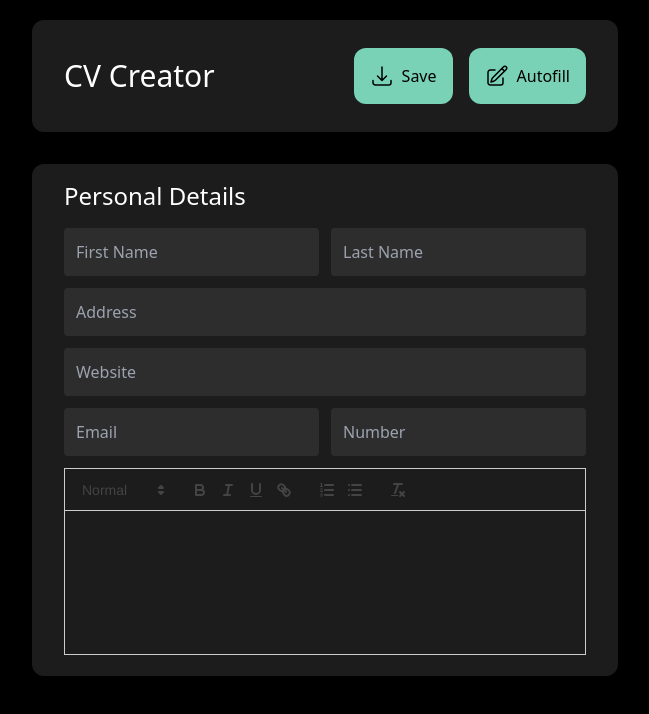
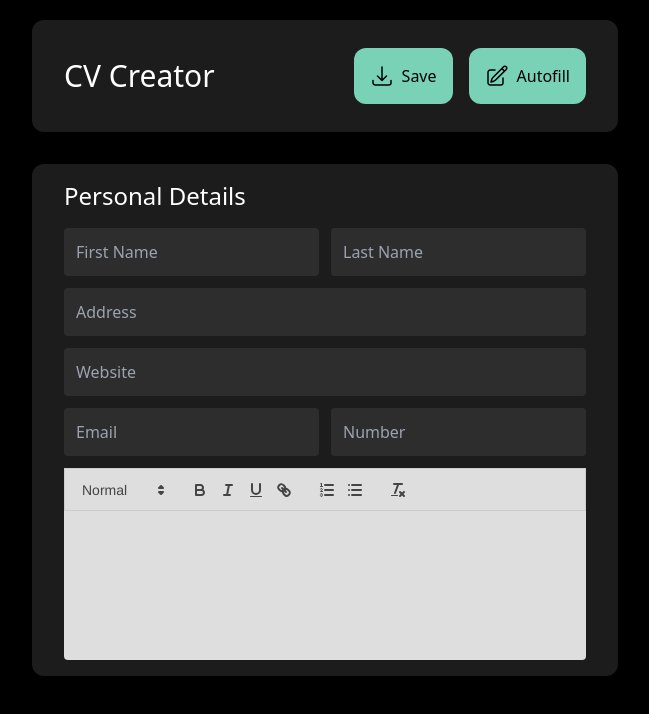
Before and after one commit to aScHEABL/cv-project, a React (Create React App) app: page / in a window 1280 px wide. Shown: the top 714 px of the page, without its empty margins (8-657 px from the left). Built offline with nearby package versions, Linux system fonts and the light colour scheme.

Commit message:
update: PersonalDetails v0

```diff
--- a/src/components/EditorSection.js
+++ b/src/components/EditorSection.js
@@ -1,7 +1,6 @@
 import React, { Component } from "react";
 import CVcreator from "./CVcreator";
 import PersonalDetails from "./PersonalDetails";
-import ProfessionSummary from "./ProfessionSummary";
 import Education from "./Education";
 
 class EditorSection extends Component {
@@ -14,7 +13,6 @@ class EditorSection extends Component {
             <section className="flex flex-wrap flex-col gap-8 h-full">
                 <CVcreator />
                 <PersonalDetails />
-                <ProfessionSummary />
                 <Education />
             </section>
         )
--- a/src/components/PersonalDetails.js
+++ b/src/components/PersonalDetails.js
@@ -8,13 +8,22 @@ class PersonalDetails extends Component {
     }
 
     render() {
-        const PfpIconStyle = {
-            height: '8rem',
-            width: '8rem',
-            filter: 'invert()'
+        // const PfpIconStyle = {
+        //     height: '8rem',
+        //     width: '8rem',
+        //     filter: 'invert()'
+        // }
+        const QuillContainerStyle = {
+            backgroundColor: '#dedede',
+            borderRadius: '4px',
+            border: 'none',
+            outline: 'none',
+
         }
-        const QuillStyle = {
-            backgroundColor: 'rgb(28, 28, 28)'
+        const QuillEditorStyle = {
+            height: '9rem',
+            borderRadius: '4px',
+            border: 'none',
         }
         return(
             <div className="py-4 px-8 grid grid-cols-[1fr_1fr] gap-3 bg-component-gray h-fit w-full rounded-xl">
@@ -25,8 +34,8 @@ class PersonalDetails extends Component {
                 <input className="h-12 bg-input-box-gray rounded px-3 col-span-2" placeholder="Website" />
                 <input className="h-12 bg-input-box-gray rounded px-3" placeholder="Email" />
                 <input className="h-12 bg-input-box-gray rounded px-3" placeholder="Number" />
-                <ReactQuill style={QuillStyle} className="h-48 col-span-2" theme="snow">
-                    <div style={{height: '9rem'}}></div>
+                <ReactQuill style={QuillContainerStyle} className="h-48 col-span-2" theme="snow">
+                    <div style={QuillEditorStyle}></div>
                 </ReactQuill>
             </div>
         )
--- a/src/components/ProfessionSummary.js
+++ /dev/null
@@ -1,17 +0,0 @@
-import React, { Component } from "react";
-
-class ProfessionSummary extends Component {
-    constructor(props) {
-        super(props);
-    }
-
-    render() {
-        return(
-            <div>
-
-            </div>
-        )
-    }
-}
-
-export default ProfessionSummary;
```
